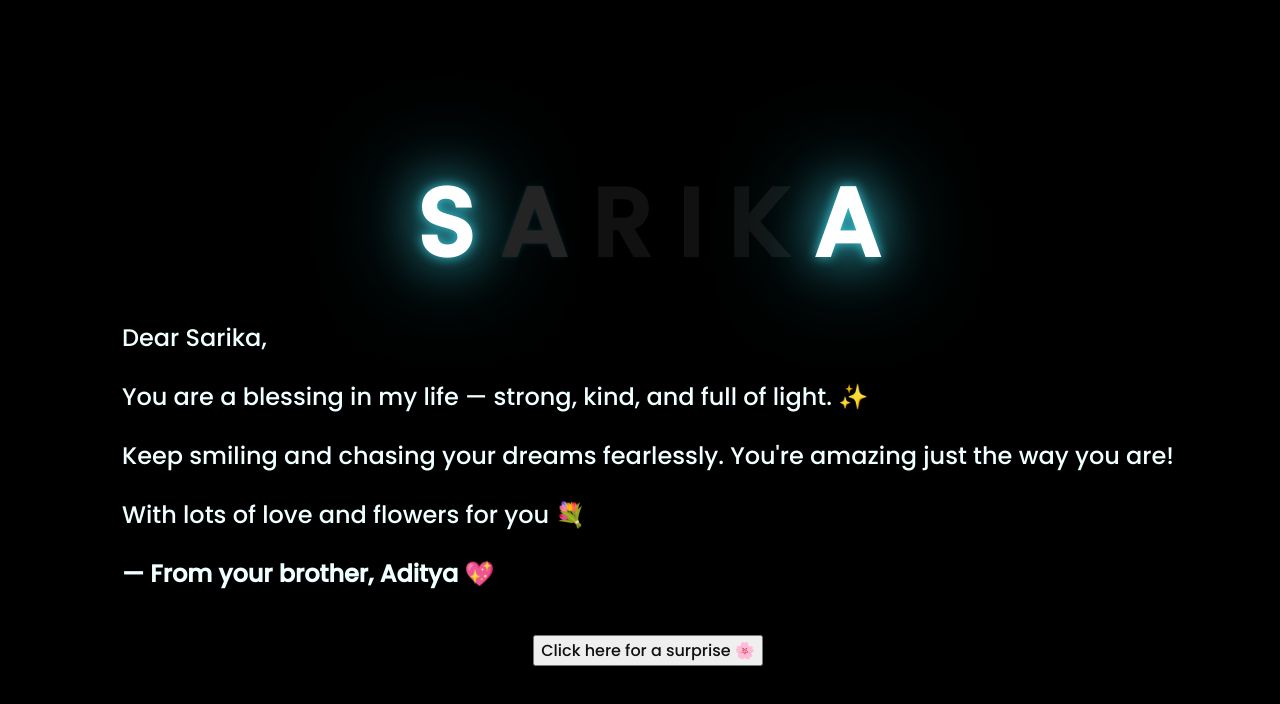
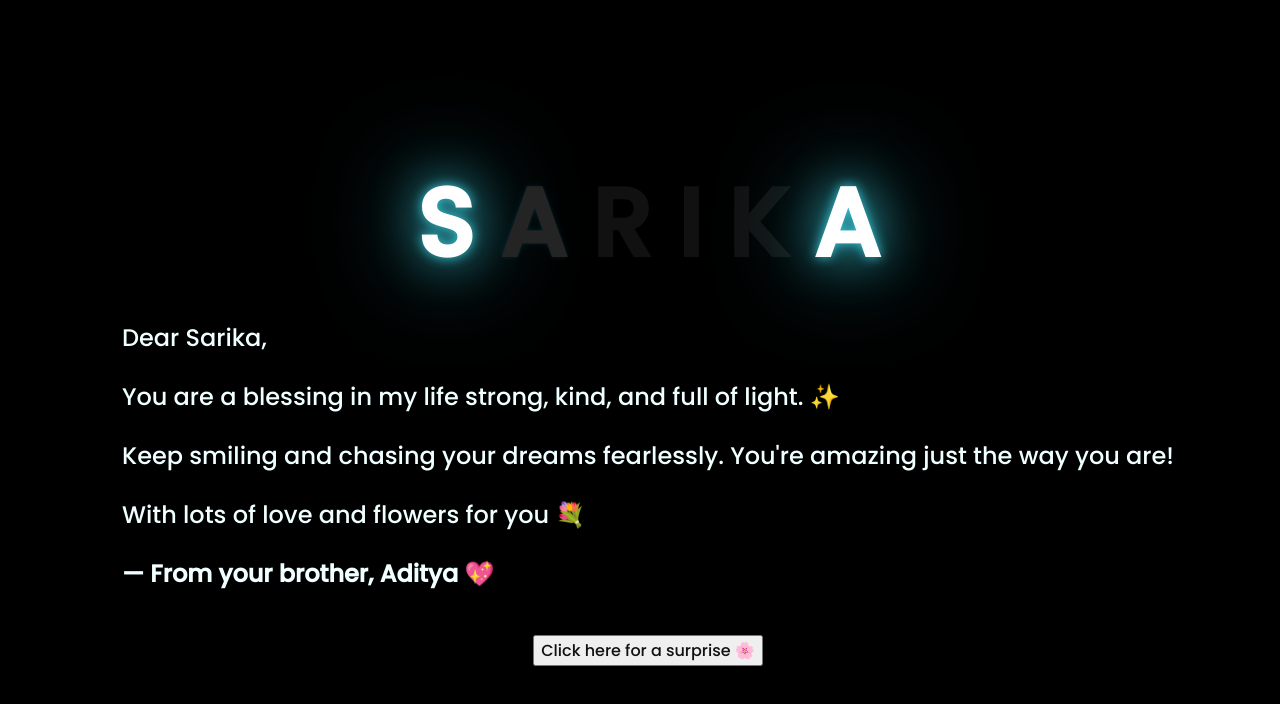
Before and after one commit to Aditya2344s/sarika, a plain HTML site: page index.html in a window 1280 px wide. Drawn offline with Linux system fonts and the light colour scheme.

Commit message:
Update index.html

```diff
--- a/index.html
+++ b/index.html
@@ -21,7 +21,7 @@
 
     <div class="description">
         <p>Dear Sarika,</p>
-        <p>You are a blessing in my life — strong, kind, and full of light. ✨</p>
+        <p>You are a blessing in my life strong, kind, and full of light. ✨</p>
         <p>Keep smiling and chasing your dreams fearlessly. You're amazing just the way you are!</p>
         <p>With lots of love and flowers for you 💐</p>
         <p><strong>— From your brother, Aditya 💖</strong></p>
```
